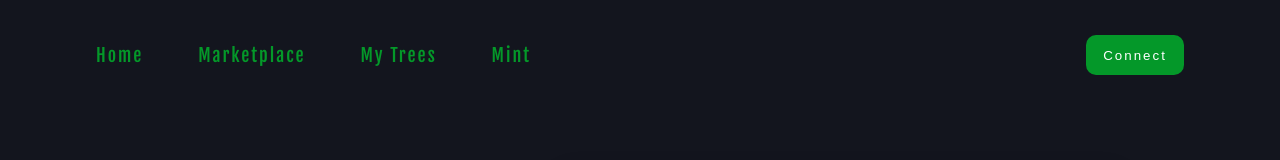
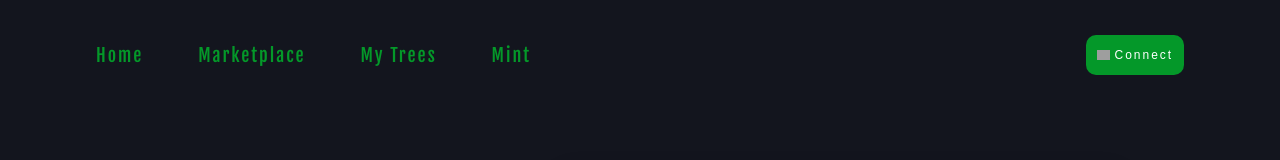
Before and after one commit to web3technologies/drinking_trees_frontend, a Next.js app: page / in a window 1280 px wide. Shown: the top 160 px of the page. Built offline with nearby package versions, Linux system fonts and the light colour scheme; no server answers; grey boxes are pictures that could not be loaded.

Commit message:
added the metamask

```diff
--- a/config/config.js
+++ b/config/config.js
@@ -2,10 +2,11 @@
 
 
 
-
+// CHAIN
 export const configChainIdHex = process.env.NEXT_PUBLIC_CORRECT_CHAIN_ID_HEX
 export const configChainIdNum = process.env.NEXT_PUBLIC_CORRECT_CHAIN_ID_NUM
 
+// S3
 export const baseS3URL = process.env.NEXT_PUBLIC_S3_BUCKET_URL
 export const basePFPURL = `${process.env.NEXT_PUBLIC_S3_BUCKET_URL}pfps/`
 export const baseExampleURL = `${process.env.NEXT_PUBLIC_S3_BUCKET_URL}example_images/`
--- a/containers/user.js
+++ b/containers/user.js
@@ -2,7 +2,7 @@ import { FontAwesomeIcon } from '@fortawesome/react-fontawesome'
 import { faUser } from '@fortawesome/free-solid-svg-icons'
 import { Navigation } from '../styles/components';
 import { safeOpen } from '../helpers/safeopen';
-
+import { baseExampleURL } from '../config/config';
 
 export default function UserContainer({user, chain, hasMetaMask, loadUser, switchNetwork={switchNetwork}}){
 
@@ -41,7 +41,11 @@ export default function UserContainer({user, chain, hasMetaMask, loadUser, switc
                 </Navigation.UserFrame>
 
                 :
-                <Navigation.ConnectButton onClick={loadUser}>Connect</Navigation.ConnectButton>
+                    <Navigation.ConnectButton onClick={loadUser}>
+                        <Navigation.MetaMaskIcon src={`${baseExampleURL}metamask.svg`}/>
+                        Connect
+                    </Navigation.ConnectButton>
+
             }
         </>
 
--- a/styles/components/navigation/index.js
+++ b/styles/components/navigation/index.js
@@ -1,7 +1,7 @@
 import React from 'react';
 
 import { NavigationFrame, NavigationInner,
-    NavigationLeft, TabText, ConnectButton,
+    NavigationLeft, TabText, ConnectButton, MetaMaskIcon,
     NavigationRight, UserFrame, AddressText,
     UserFrameTop, UserFrameBottom, ConnectedText,
     HamburgerFrame,  Horizontal, DropDown, DropDownInner,
@@ -33,6 +33,10 @@ Navigation.NavigationLeft = function NavigationNavigationLeft({children, ...rest
 
 Navigation.ConnectButton = function NavigationConnectButton({children, ...restProps}) {
     return <ConnectButton {...restProps}> {children}</ConnectButton>
+}
+
+Navigation.MetaMaskIcon = function NavigationMetaMaskIcon({children, ...restProps}) {
+    return <MetaMaskIcon {...restProps}></MetaMaskIcon>
 }
 
 Navigation.UserFrame = function NavigationUserFrame({children, ...restProps}) {
--- a/styles/components/navigation/styles/navigation.js
+++ b/styles/components/navigation/styles/navigation.js
@@ -79,8 +79,12 @@ export const ConnectButton = styled.button`
     height: 40px;
     letter-spacing: 2px;
     font-weight: normal;
-      border: none;
-      cursor: pointer;
+    border: none;
+    cursor: pointer;
+    font-size: 12px;
+    display: flex;
+    align-items: center;
+    justify-content: space-evenly;
 
     &:hover {
         background-color: #4BF493;
@@ -89,6 +93,12 @@ export const ConnectButton = styled.button`
     @media screen and (min-width: 825px){
         width: 15%;
     }
+
+`;
+
+export const MetaMaskIcon = styled.img`
+
+    width: 15%;
 
 `;
 
```
